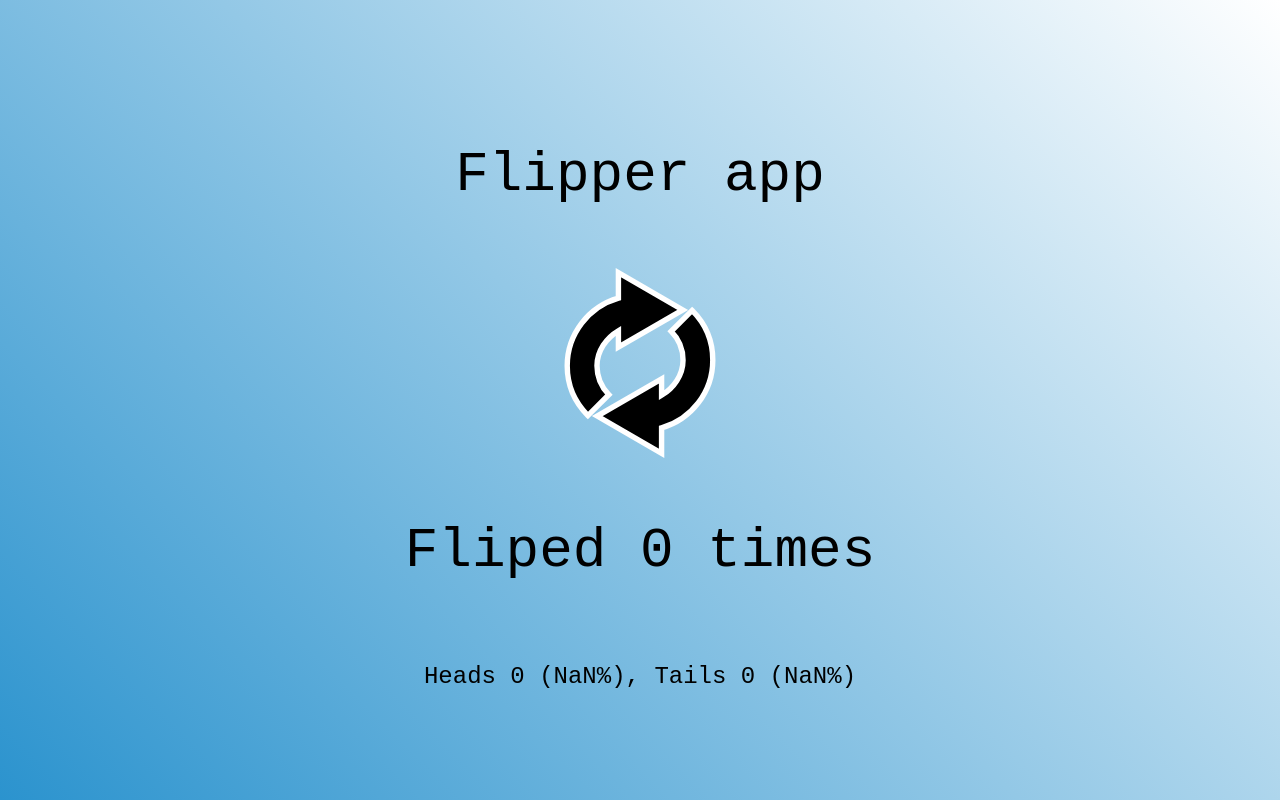
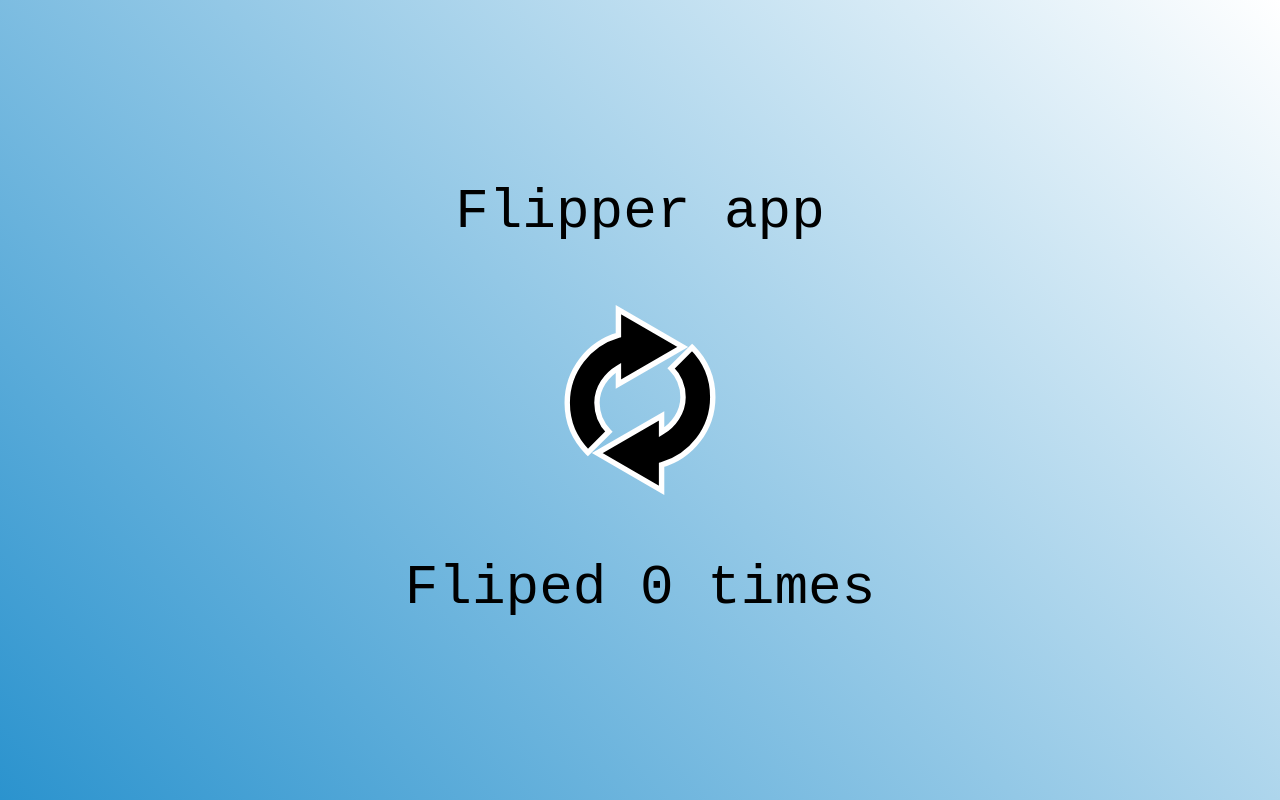
Before and after one commit to augustinasrce/coin-flip, a React (Create React App) app: page / in a window 1280 px wide. Built offline with nearby package versions, Linux system fonts and the light colour scheme; the HTML template or start-up script is replaced by a standard one.

Commit message:
removed statistics part if flipcount === 0

```diff
--- a/src/App.tsx
+++ b/src/App.tsx
@@ -20,11 +20,13 @@ const App = () => {
         <p>Flipper app</p>
       </div>
       <div className='img-container'>
-        <input type="image" onClick={handleFlip} src={imgConfig[coinSide].url} alt={imgConfig[coinSide].alt}/>
+        <input type="image" onClick={handleFlip} src={imgConfig[coinSide].url} alt={imgConfig[coinSide].alt} />
       </div>
       <div className="text-container">
         <p>Fliped {flipCount} times</p>
-        <p className="small">Heads {headsCount} ({(headsCount / flipCount * 100).toFixed(2)}%), Tails {tailsCount} ({(tailsCount / flipCount * 100).toFixed(2)}%)</p>
+        {flipCount ? (
+          <p className="small">Heads {headsCount} ({(headsCount / flipCount * 100).toFixed(2)}%), Tails {tailsCount} ({(tailsCount / flipCount * 100).toFixed(2)}%)</p>
+        ) : null}
       </div>
     </>
   );
```
